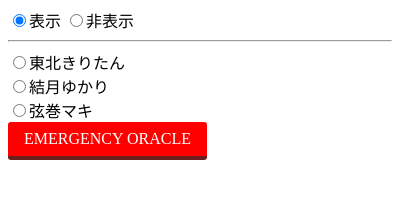
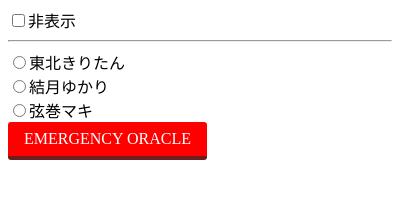
Before and after one commit to R-and-D-group-retirees-meetup/oracle_button, a browser extension: page views/popup.html in a window 400 px wide. Drawn offline with Linux system fonts and the light colour scheme.

Commit message:
やっぱりチェックボックスがいい

```diff
--- a/views/popup.html
+++ b/views/popup.html
@@ -9,10 +9,7 @@
     <form id="visibility">
       <div>
         <label>
-          <input type="radio" name="visibility" value="1" checked="checked">表示
-        </label>
-        <label>
-          <input type="radio" name="visibility" value="0">非表示
+          <input type="checkbox" name="visibility" value="false">非表示
         </label>
       </div>
     </form>
```
